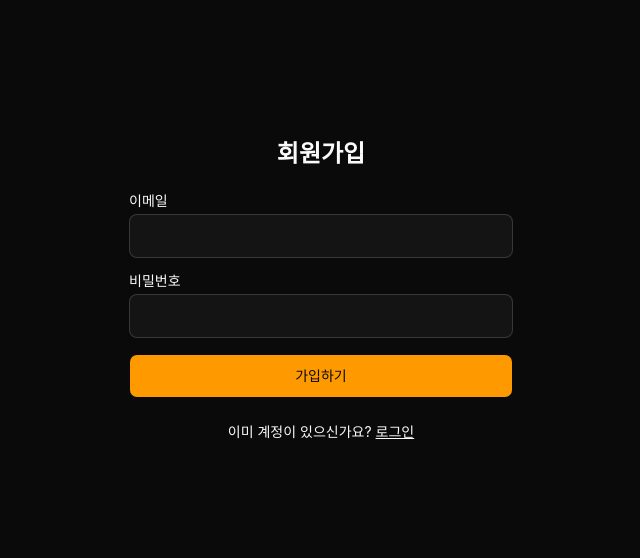
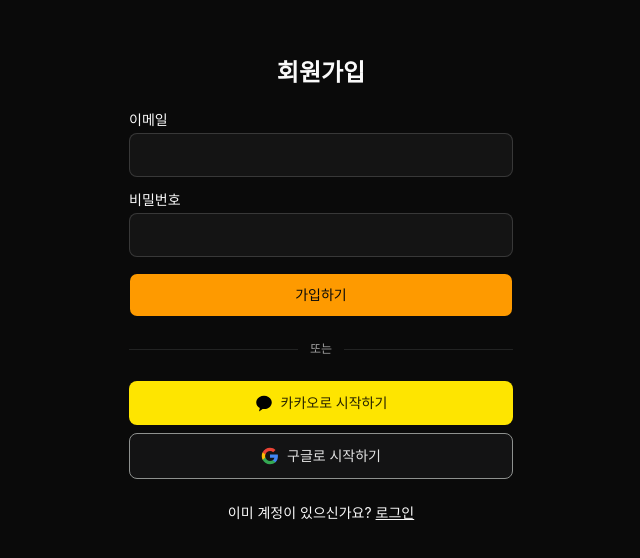
Before and after one commit to hyeonjunjoon/shutterMap, a Next.js app in the folder web/: page /register in a window 1280 px wide. Shown: the part 110-668 px from the top of the page, without its empty margins (319-959 px from the left). Built offline with nearby package versions, Linux system fonts and the light colour scheme; no server answers; a web font is replaced by a local one.

Commit message:
fix: 피드백 반영 — 에러 텍스트 12px, 카카오 radius를 앱 기본값(8px)으로 통일, 회원가입 화면에도 소셜 시작하기 버튼 추가

```diff
--- a/web/app/login/page.tsx
+++ b/web/app/login/page.tsx
@@ -102,7 +102,7 @@
           {error && (
             // tabIndex={-1}: 프로그래밍적으로 focus()는 가능하되 Tab 키 순서에는
             // 안 끼게 한다 — 에러 발생 시에만 JS로 포커스를 옮기는 용도.
-            <p ref={errorRef} tabIndex={-1} role="alert" className="text-sm text-destructive">
+            <p ref={errorRef} tabIndex={-1} role="alert" className="text-xs text-destructive">
               {error}
             </p>
           )}
@@ -115,26 +115,36 @@
 
         {/* 카카오/구글은 서버가 OAuth 제공자로 302 리다이렉트하므로 next/link가
             아니라 실제 <a> 전체 페이지 이동이어야 한다 — fetch로 부르면 안 됨.
-            컨테이너 색상/radius/레이블 색상은 각 사 공식 가이드 수치를 그대로
-            따른다(docs/designs/DESIGN.md가 아니라 각 사 브랜드 규정이 우선).
-            심볼/로고 자체는 Step 2에서 받은 원본 그대로, 비율만 유지한다. */}
+            계정이 없으면 콜백이 자동으로 만들어주므로(docs/api.md: "계정 없으면
+            생성") 이 버튼들이 로그인/가입을 겸한다 — "시작하기" 문구로 그 점을
+            드러낸다(2026-10-16 피드백, /register에도 동일하게 추가됨).
+            레이블 색상은 각 사 공식 가이드 수치를 따른다(심볼/배경색은 변경
+            불가). radius는 앱 기본값(8px)으로 통일 — 카카오 가이드의 "컨테이너
+            radius 12px"는 "표준 버튼 권장"일 뿐 심볼처럼 변경 금지 조항이
+            아니라서, 서비스 UI 일관성을 우선했다. 심볼/로고 자체는 원본 그대로,
+            비율만 유지한다. */}
+        <div className="flex items-center gap-3 text-xs text-muted-foreground">
+          <span className="h-px flex-1 bg-border" />
+          또는
+          <span className="h-px flex-1 bg-border" />
+        </div>
         <div className="space-y-2">
           <a
             href={`${API_BASE_URL}/auth/kakao`}
-            className="flex w-full touch-manipulation items-center justify-center gap-2 rounded-[12px] bg-[#FEE500] py-3 text-sm font-medium text-black/85 transition-opacity hover:opacity-90"
+            className="flex w-full touch-manipulation items-center justify-center gap-2 rounded-lg bg-[#FEE500] py-3 text-sm font-medium text-black/85 transition-opacity hover:opacity-90"
           >
             {/* 고정 18px 아이콘이라 next/image 최적화 파이프라인이 필요 없다 —
                 그걸 쓰면 next.config에 dangerouslyAllowSVG를 추가해야 해서
                 평범한 <img>가 더 적은 변경으로 끝난다. */}
             <img src="/icons/kakao-symbol.svg" alt="" width={18} height={18} />
-            카카오로 로그인
+            카카오로 시작하기
           </a>
           <a
             href={`${API_BASE_URL}/auth/google`}
             className="flex w-full touch-manipulation items-center justify-center gap-2 rounded-lg border border-[#747775] bg-white py-3 text-sm font-medium text-[#1F1F1F] transition-opacity hover:opacity-90 dark:border-[#8E918F] dark:bg-[#131314] dark:text-[#E3E3E3]"
           >
             <img src="/icons/google-g-logo.svg" alt="" width={18} height={18} />
-            구글로 로그인
+            구글로 시작하기
           </a>
         </div>
 
--- a/web/app/register/page.tsx
+++ b/web/app/register/page.tsx
@@ -10,6 +10,8 @@
 import { apiClient, ApiError } from '@/lib/api-client';
 import { queryKeys } from '@/lib/query-keys';
 import { useMe } from '@/hooks/use-me';
+
+const API_BASE_URL = process.env.NEXT_PUBLIC_API_BASE_URL ?? 'http://localhost:3000';
 
 // 이메일 형식의 대략적인 검증 — 백엔드 @IsEmail()과 정확히 같을 필요는 없고,
 // 네이티브 브라우저 검증(영문 팝업)에 맡기지 않고 우리 쪽에서 먼저 잡기만
@@ -117,7 +119,7 @@
             />
           </div>
           {error && (
-            <p ref={errorRef} tabIndex={-1} role="alert" className="text-sm text-destructive">
+            <p ref={errorRef} tabIndex={-1} role="alert" className="text-xs text-destructive">
               {error}
             </p>
           )}
@@ -127,6 +129,33 @@
             {submitting ? '가입 중…' : '가입하기'}
           </Button>
         </form>
+
+        {/* 로그인 화면과 같은 OAuth 콜백 — 계정이 없으면 자동으로 만들어주므로
+            (docs/api.md: "계정 없으면 생성") 이 화면에도 "시작하기" 버튼을
+            둬서 소셜 계정으로 바로 가입할 수 있다는 걸 드러낸다(2026-10-16
+            피드백: 원래는 로그인 화면에만 있어서 가입도 겸하는지 알기 어려웠음). */}
+        <div className="flex items-center gap-3 text-xs text-muted-foreground">
+          <span className="h-px flex-1 bg-border" />
+          또는
+          <span className="h-px flex-1 bg-border" />
+        </div>
+        <div className="space-y-2">
+          <a
+            href={`${API_BASE_URL}/auth/kakao`}
+            className="flex w-full touch-manipulation items-center justify-center gap-2 rounded-lg bg-[#FEE500] py-3 text-sm font-medium text-black/85 transition-opacity hover:opacity-90"
+          >
+            <img src="/icons/kakao-symbol.svg" alt="" width={18} height={18} />
+            카카오로 시작하기
+          </a>
+          <a
+            href={`${API_BASE_URL}/auth/google`}
+            className="flex w-full touch-manipulation items-center justify-center gap-2 rounded-lg border border-[#747775] bg-white py-3 text-sm font-medium text-[#1F1F1F] transition-opacity hover:opacity-90 dark:border-[#8E918F] dark:bg-[#131314] dark:text-[#E3E3E3]"
+          >
+            <img src="/icons/google-g-logo.svg" alt="" width={18} height={18} />
+            구글로 시작하기
+          </a>
+        </div>
+
         <p className="text-center text-sm">
           이미 계정이 있으신가요?{' '}
           <Link href="/login" className="underline">
```
Also changed, not shown: 2 other files (tests, documents, lock files or other folders).
